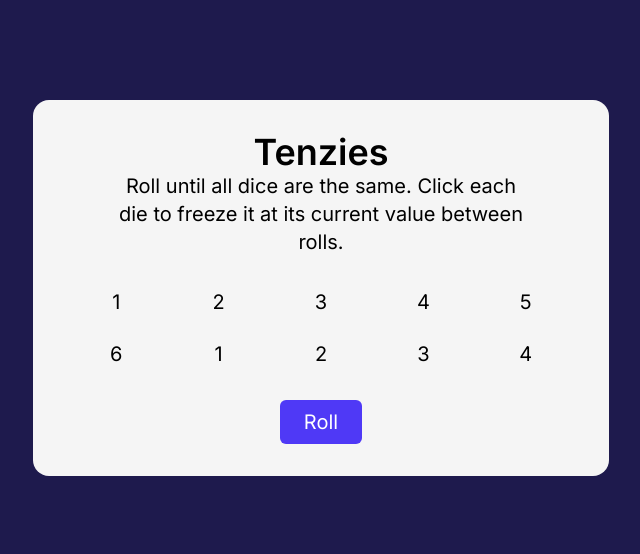
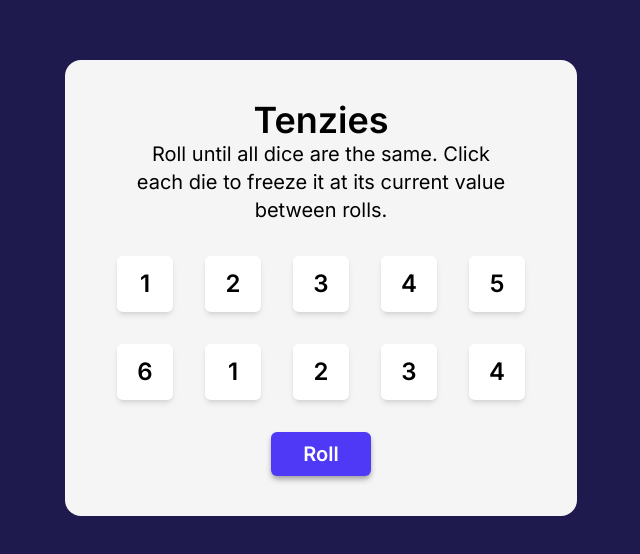
Before and after one commit to iviktorry/tenzies-game, a React (Vite) app: page / in a window 1280 px wide. Shown: the part 112-666 px from the top of the page, without its empty margins (319-959 px from the left). Built offline with nearby package versions, Linux system fonts and the light colour scheme.

Commit message:
style: give basic styles to dice buttons

```diff
--- a/src/components/DiceButton.jsx
+++ b/src/components/DiceButton.jsx
@@ -1,3 +1,3 @@
 export default function DiceButton({ number }) {
-  return <button>{number}</button>;
+  return <button className="w-14 h-14 justify-self-center rounded-md shadow-md font-semibold text-2xl bg-white">{number}</button>;
 }
--- a/src/components/Main.jsx
+++ b/src/components/Main.jsx
@@ -2,7 +2,7 @@ import DiceButton from "./DiceButton";
 
 export default function Main() {
   return (
-    <main className="px-8 py-8 flex flex-col gap-8 items-center text-center text-xl  sm:m-auto sm:rounded-2xl sm:max-w-xl bg-neutral-100 ">
+    <main className="px-6 py-10 flex flex-col gap-8 items-center text-center text-xl  sm:m-auto sm:rounded-2xl sm:max-w-lg bg-neutral-100 ">
       <div className="flex flex-col items-center">
         <h1 className="font-semibold text-4xl">Tenzies</h1>
         <p className="sm:max-w-[80%]">
@@ -10,7 +10,7 @@ export default function Main() {
           current value between rolls.
         </p>
       </div>
-      <section className="grid grid-cols-2 gap-y-2 w-full sm:gap-y-6 sm:grid-cols-5 ">
+      <section className="grid grid-cols-2 gap-y-4 gap-x-12 sm:gap-8 sm:grid-cols-5 ">
         <DiceButton number="1" />
         <DiceButton number="2" />
         <DiceButton number="3" />
@@ -22,7 +22,7 @@ export default function Main() {
         <DiceButton number="3" />
         <DiceButton number="4" />
       </section>
-      <button className="px-6 py-2 rounded-md text-white bg-indigo-600">
+      <button className="px-8 py-2 rounded-md shadow-md shadow-neutral-400 font-semibold text-white bg-indigo-600">
         Roll
       </button>
     </main>
```
